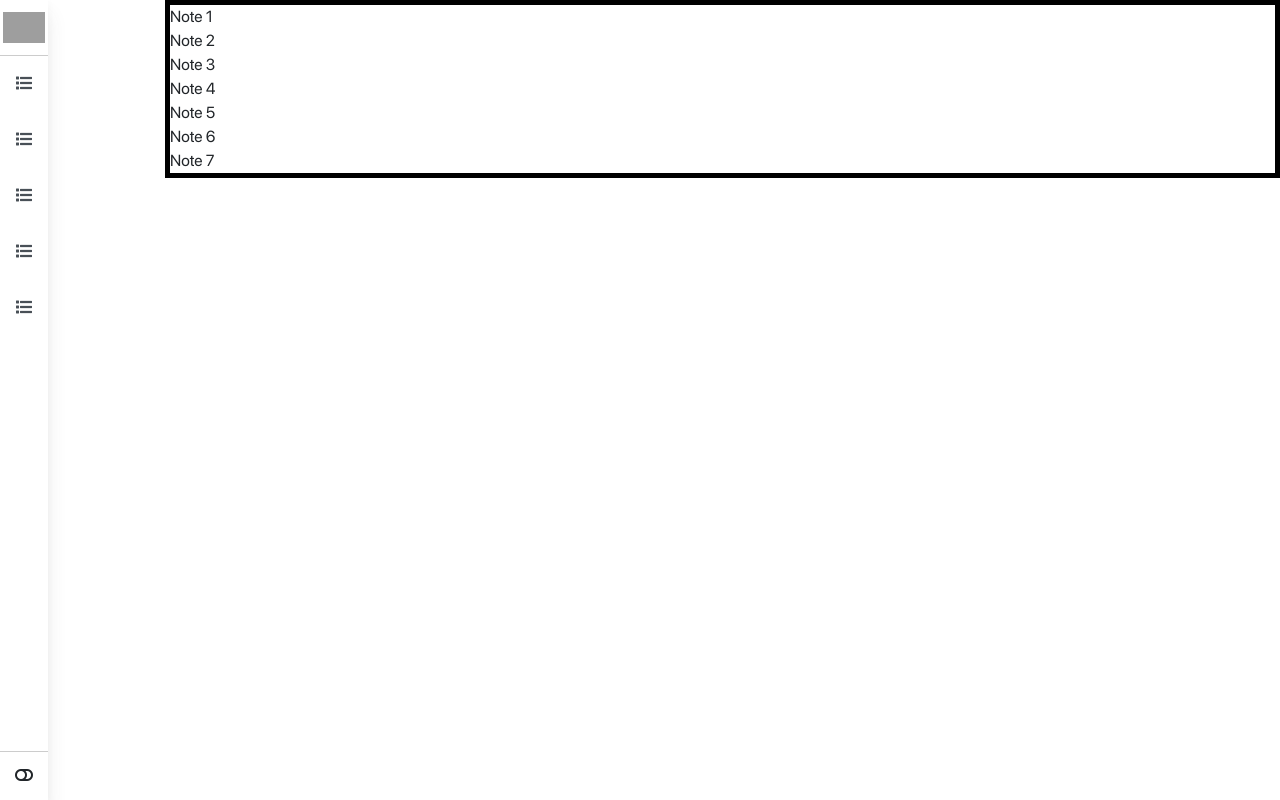
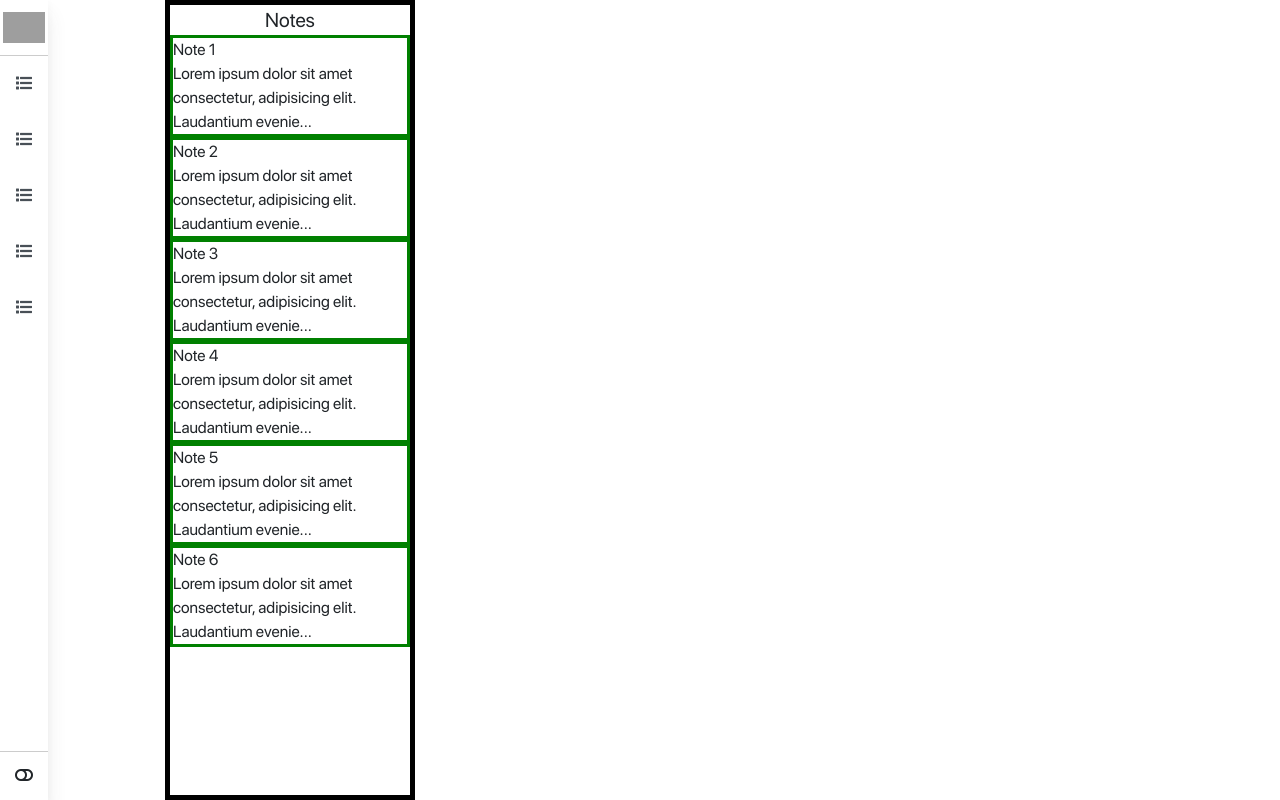
Before and after one commit to monkey-underground-coders/mucnote-ts, a React app: page / in a window 1280 px wide. Built offline with nearby package versions, Linux system fonts and the light colour scheme; grey boxes are pictures that could not be loaded.

Commit message:
Create simple note list design

```diff
--- a/src/scenes/Main/Note List/index.scss
+++ /dev/null
@@ -1,3 +0,0 @@
-.note-list {
-  height: 100%;
-}
--- a/src/scenes/Main/Note List/index.tsx
+++ /dev/null
@@ -1,19 +0,0 @@
-import React from "react";
-import "./index.scss";
-interface NoteListProps {}
-
-const NoteList = (props: NoteListProps) => {
-  return (
-    <div className="notelist">
-      <div>Note 1</div>
-      <div>Note 2</div>
-      <div>Note 3</div>
-      <div>Note 4</div>
-      <div>Note 5</div>
-      <div>Note 6</div>
-      <div>Note 7</div>
-    </div>
-  );
-};
-
-export default NoteList;
--- /dev/null
+++ b/src/scenes/Main/Note/index.scss
@@ -0,0 +1,11 @@
+.notelist {
+  height: 100%;
+}
+
+.note-description {
+  text-overflow: ellipsis;
+}
+
+.note {
+  border: green 3px solid;
+}
--- /dev/null
+++ b/src/scenes/Main/Note/index.tsx
@@ -0,0 +1,21 @@
+import React from 'react'
+import './index.scss'
+import { getShortString } from '#/utils'
+interface NoteProps {
+  title: string
+}
+
+const Note = (props: NoteProps) => {
+  return (
+    <div className="note">
+      <div className="note-title">{props.title}</div>
+      <div className="note-description">
+        {getShortString(
+          'Lorem ipsum dolor sit amet consectetur, adipisicing elit. Laudantium eveniet dolorum ab exercitationem hic quoasdadadaxzloremsmdap'
+        )}
+      </div>
+    </div>
+  )
+}
+
+export default Note
--- a/src/scenes/Main/index.scss
+++ b/src/scenes/Main/index.scss
@@ -1,5 +1,13 @@
 .content {
   margin-left: 165px;
   border: solid 5px black;
-  height: 100%;
+  min-height: 100vh;
+  width: 250px;
 }
+
+.notelist {
+  &-title {
+    text-align: center;
+    font-size: 20px;
+  }
+}
--- a/src/scenes/Main/index.tsx
+++ b/src/scenes/Main/index.tsx
@@ -1,19 +1,24 @@
-import React from "react";
-import Sidebar from "./Sidebar";
-import NoteList from "./Note List";
-import "./index.scss";
+import React from 'react'
+import Sidebar from './Sidebar'
+import Note from './Note'
+import './index.scss'
 interface MainSceneProps {}
-
+const MockDataForNotes = ['Note 1', 'Note 2', 'Note 3', 'Note 4', 'Note 5', 'Note 6']
 const MainScene = (props: MainSceneProps) => {
+  const notesToRender = MockDataForNotes.map(p => <Note title={p} />)
   return (
     <div className="main">
-      {" "}
+      {' '}
       <Sidebar />
       <div className="content">
-        <NoteList />
+        <div className="notelist-title">Notes</div>
+        <div className="notelist">
+          {notesToRender}
+          <div />
+        </div>
       </div>
     </div>
-  );
-};
+  )
+}
 
-export default MainScene;
+export default MainScene
--- /dev/null
+++ b/src/utils/index.tsx
@@ -0,0 +1,9 @@
+export const getShortString = (str: string | null) => {
+  if (!str) {
+    return '...'
+  }
+  const maxLen = 75
+  const strLen = str.length
+  const newString = str.substr(0, maxLen)
+  return `${newString}${strLen > maxLen ? '...' : ''}`
+}
```
